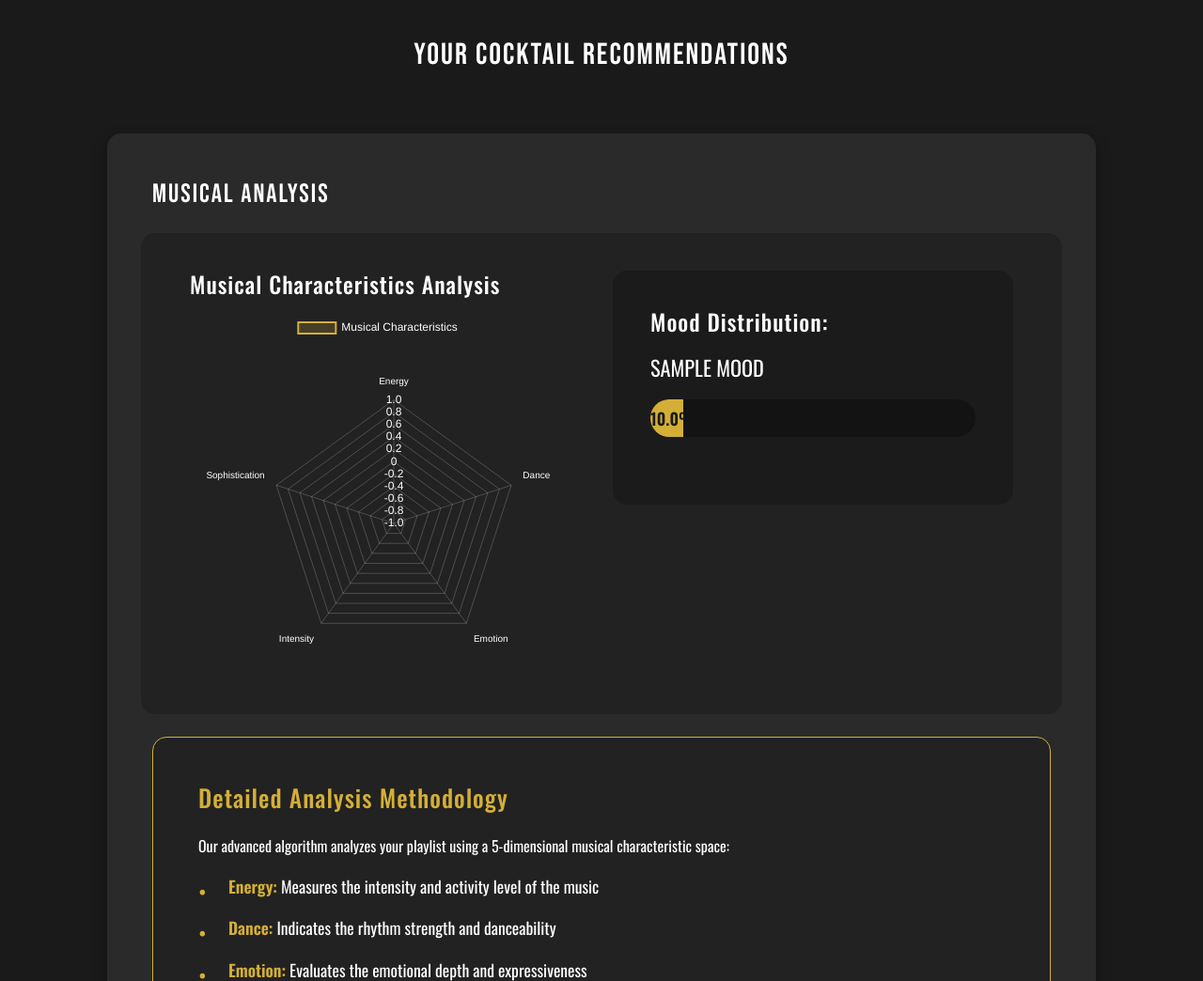
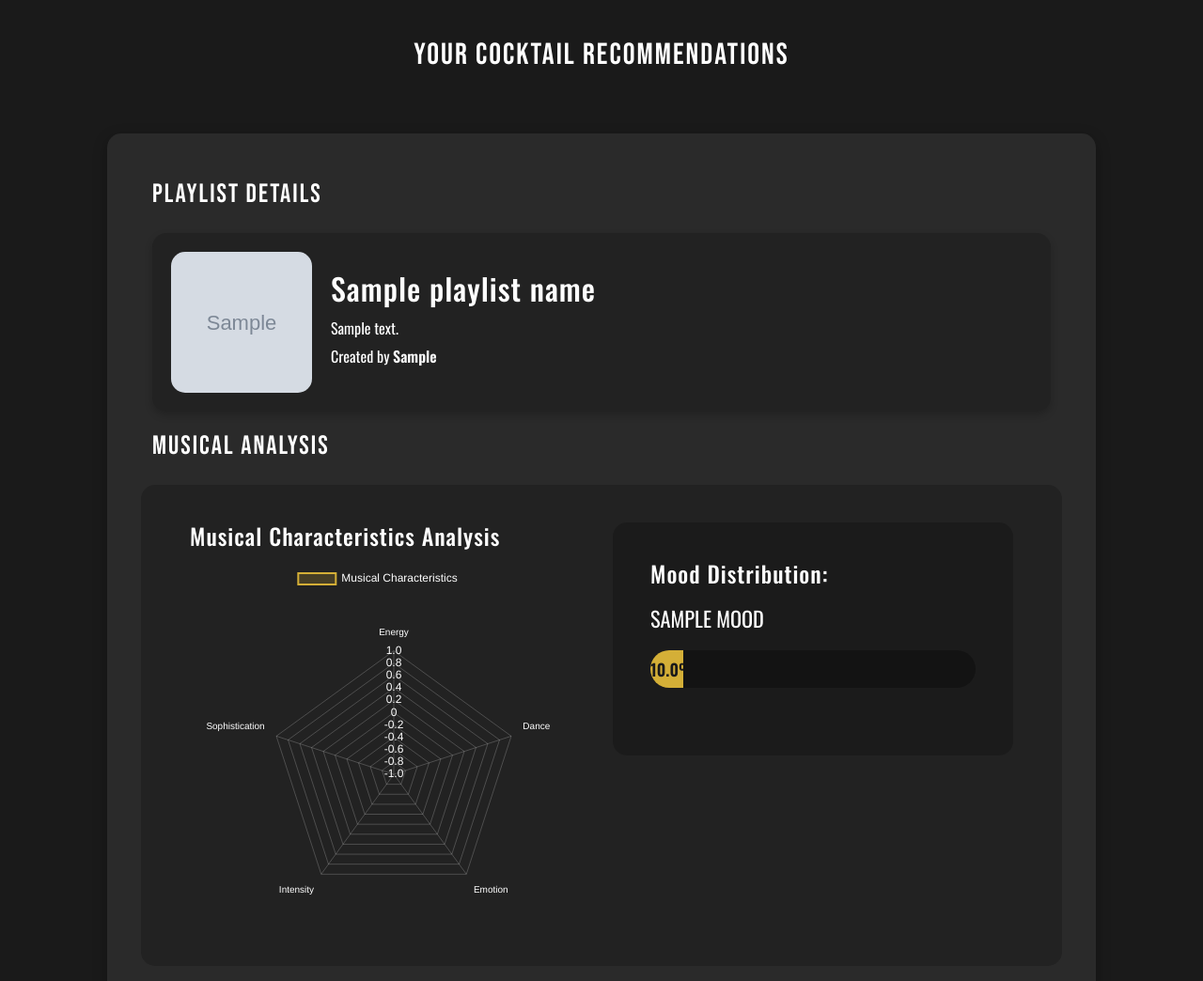
Before and after one commit to ArthurMTX/CartelCocktail, a Flask app: template templates/results.html in a window 1280 px wide. Shown: the part 132-1176 px from the top of the page at 94% size. Run offline with Flask 3, Linux system fonts and the light colour scheme; the template is opened without the code that fills it: most values are stand-ins (such as "Sample title", 1, 10 or a date in 2020); grey boxes marked "Sample" are stand-in pictures.

Commit message:
Add playlist details display to results page

```diff
--- a/app.py
+++ b/app.py
@@ -39,6 +39,9 @@
         top_artists = app.spotify_client.get_playlist_top_artists(playlist_url)
         logging.debug(f"Top artists: {top_artists}")
 
+        playlist_info = app.spotify_client.get_playlist_info(playlist_url)
+        logging.debug(f"Playlist info: {playlist_info}")
+
         # Analyze the moods and get detailed characteristics
         total_count = sum(count for _, count, _ in top_artists)
         genres_with_weights = []
@@ -72,6 +75,8 @@
             )
 
         return render_template('results.html',
+                              playlist_name=playlist_info["name"], playlist_owner=playlist_info["owner"],
+                              playlist_description=playlist_info["description"], playlist_image=playlist_info["image"],
                               artists=[(name, count) for name, count, _ in top_artists],
                               artist_genres=[(name, genres) for name, _, genres in top_artists],
                               mood_scores=mood_scores,
--- a/static/css/style.css
+++ b/static/css/style.css
@@ -319,6 +319,43 @@
     font-weight: 500;
 }
 
+.playlist-info {
+    display: flex;
+    align-items: center;
+    background: rgba(0, 0, 0, 0.2);
+    padding: 20px;
+    border-radius: 15px;
+    box-shadow: 0 4px 8px rgba(0, 0, 0, 0.2);
+    margin-bottom: 20px;
+}
+
+.playlist-image {
+    flex: 0 0 auto;
+    margin-right: 20px;
+}
+
+.playlist-image img {
+    border-radius: 15px;
+    width: 150px;
+    height: 150px;
+    object-fit: cover;
+}
+
+.playlist-details {
+    flex: 1;
+    color: var(--text-color);
+}
+
+.playlist-details h4 {
+    font-size: 2rem;
+    margin-bottom: 10px;
+}
+
+.playlist-details p {
+    margin-bottom: 5px;
+    font-size: 1rem;
+}
+
 /* Responsive Design */
 @media (max-width: 768px) {
     .results-container {
--- a/templates/results.html
+++ b/templates/results.html
@@ -5,6 +5,19 @@
     <h2 class="text-center mt-2 mb-4">Your Cocktail Recommendations</h2>
 
     <div class="mood-section mb-5">
+        <h3>Playlist Details</h3>
+
+        <div class="playlist-info">
+            <div class="playlist-image">
+                <img src="{{ playlist_image }}" alt="{{ playlist_name }}">
+            </div>
+            <div class="playlist-details">
+                <h4>{{ playlist_name }}</h4>
+                <p>{{ playlist_description }}</p>
+                <p>Created by <strong>{{ playlist_owner }}</strong></p>
+            </div>
+        </div>
+
         <h3>Musical Analysis</h3>
 
         <!-- Graphique radar des caractéristiques -->
```
Also changed, not shown: spotify_client.py (+31 -0 lines).
